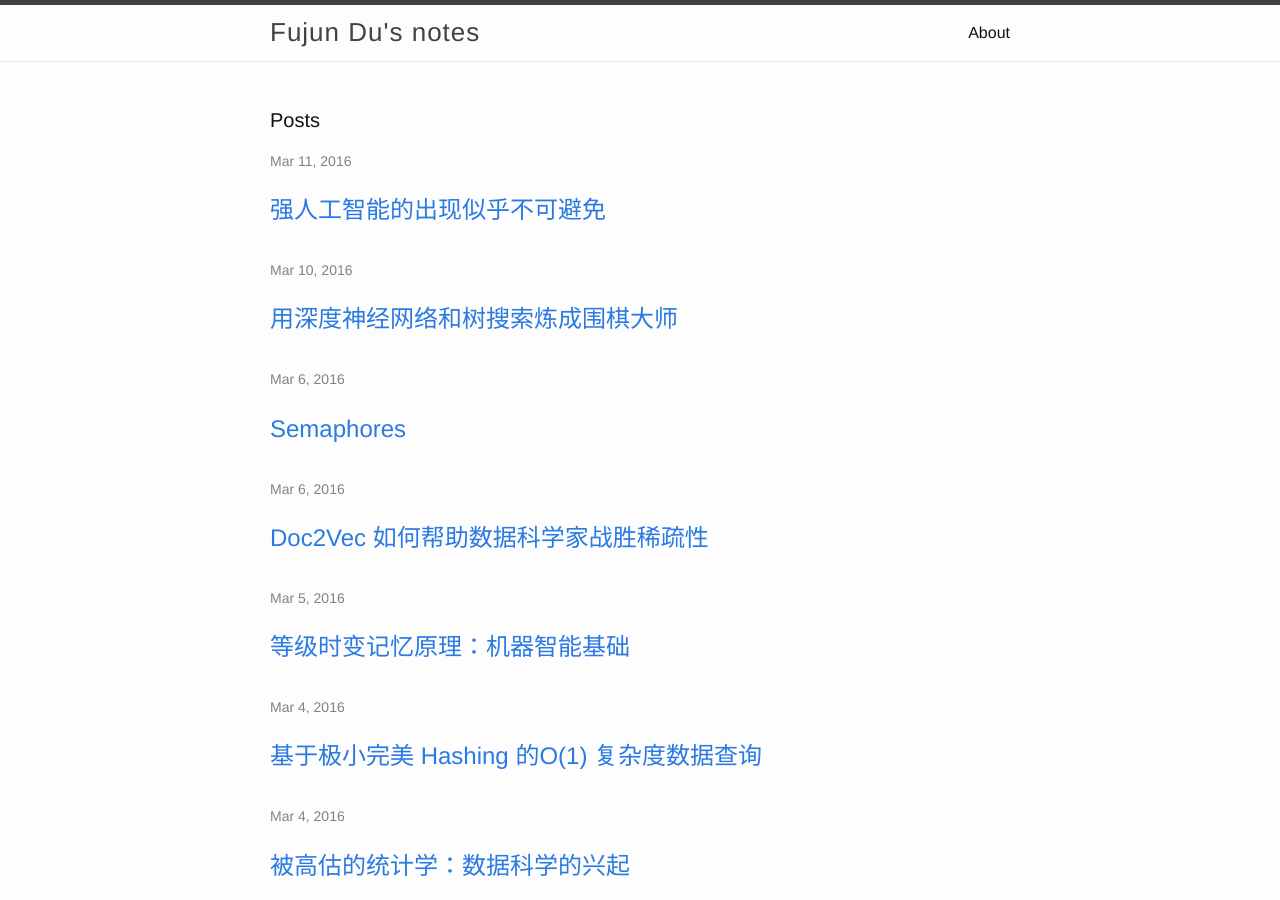
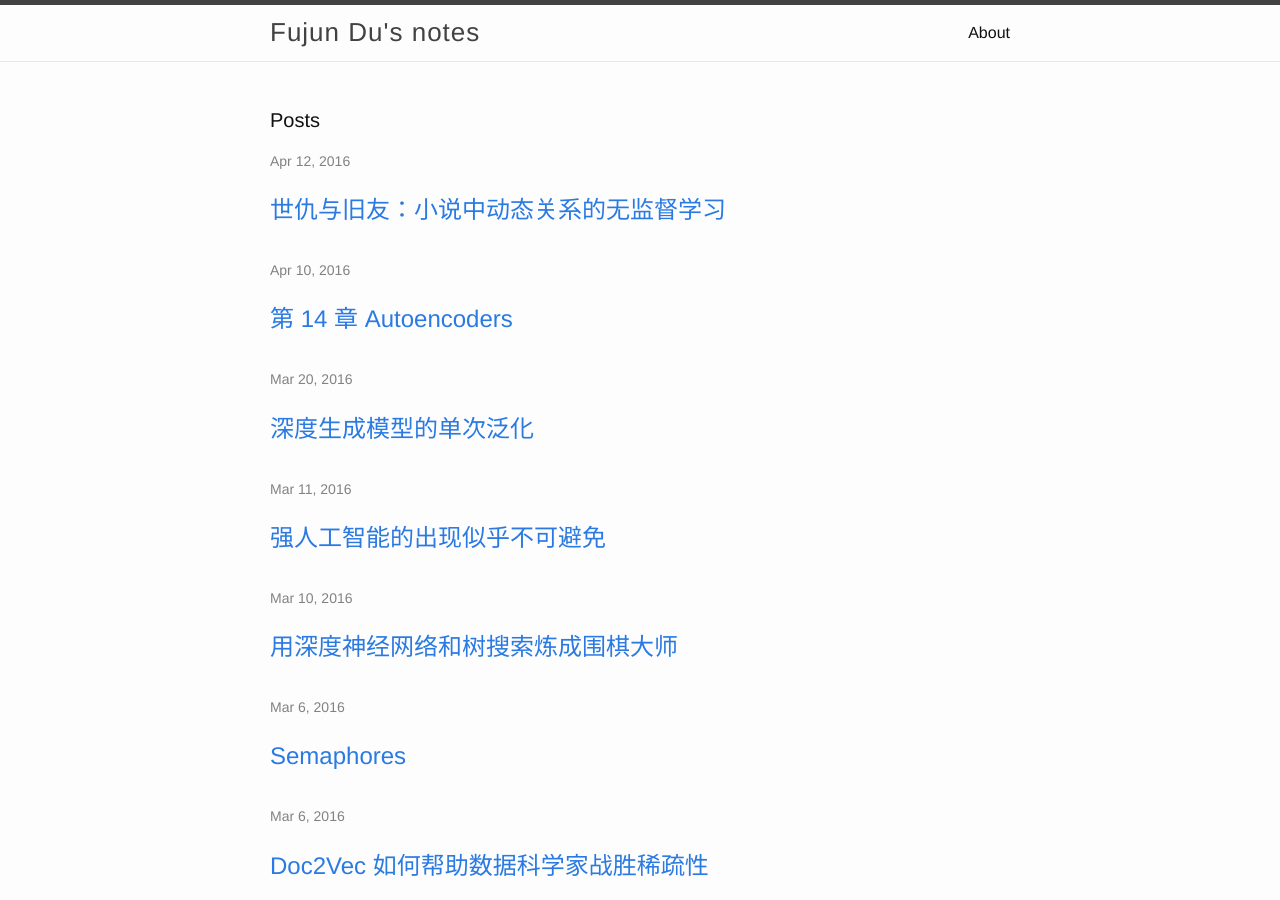
Before and after one commit to fjdu/fjdu.github.io, a Jekyll site: the page built from index.html, in a window 1280 px wide and 900 px high. Built offline with Jekyll 4.4.1, drawn with Linux system fonts in a browser that asks for light colours.

Commit message:
new articles

```diff
--- a/_posts/2016-03-11-strong-ai.markdown
+++ b/_posts/2016-03-11-strong-ai.markdown
@@ -11,4 +11,22 @@ categories: artificial intelligence
 
 这里要说的不是程序语言，而是人工智能，或者说，是“通过部分地模仿人类头脑为人类服务的软硬件设备”，所以我提供第三种解读：当一个系统足够复杂、功能足够强大，则必然会引入一些“自省”系统。所谓“自省”，也就是自我反省，比如问“我为什么存在”这种问题就是一种自省。为什么呢？因为要功能强大，这个系统必须回答“自己如何更好地存在”这样的问题，也就是利用搜集的各种信息发现自身局限性并且提高自身的能力，以及“如何更好地发现自身的局限性并提高自身的能力”。当一个系统具有较高水准的这种能力后，就算是拥有智能了。
 
-我觉得吧，如今说强人工智能不可能实现的，可能就跟不久前说电脑不可能在围棋项目上战胜人类的人一样。只要认可人是一台机器 --- 虽然是极端复杂的机器 --- 有什么理由认为同样作为机器的电脑不可能“模拟”人脑的功能呢？
+如今说强人工智能不可能实现的，可能就跟不久前说电脑不可能在围棋项目上战胜人类的人一样。只要认可人是一台机器 --- 虽然是极端复杂的机器 --- 有什么理由认为同样作为机器的电脑不可能“模拟”人脑的功能呢？
+
+人脑的“过度拟合” (overfitting) 一点不比机器的少见。
+
+当然，“预言强人工智能必然出现”这种事，本身就是一种 overfitting。
+
+人类与机器的不同在于，人类面对的外部环境更加复杂多变，而机器面对的输入总是有局限的。并且人类还面对自然选择。
+
+如果说机器自我对局有可能只是在做低水平重复，那么为什么人类在相互对局中可以达到很高水平。我想，把整个围棋的历史作为一个整体看，那么最早的棋手肯定水平比现在差很多。同时人类在下棋这件事上的策略会与人类在别的方面的活动的影响，比如把对弈想象成两军交战等，于是交战的计谋策略可以用到对弈中；目前的机器学习还做不到这样，没办法把在一个领域内学到的策略应用到别的领域，不得不重新学习；当然，研究机器学习算法的人会知道借鉴不同领域的算法，但机器学习算法本身目前据我所知还做不到这一点。
+
+我们可以设想，当计算机通过数百万张猫图学会了猫这个概念后，学到的不仅是猫这个概念，而且还应该学到，把猫推广到别的动物的方法，这样，之后只需要给计算机看几张狗图，就能学会狗的概念。
+
+一部分语言学家常说人类的语言能力是一种天赋，或者说人类头脑里有一种天然生就的“语言器官”，否则难以理解为什么幼儿学语言那么快。也许可以理解为，人类的神经网络存在一种“原初结构”，这种结构可以通过轻微修改实现不同功能，比如视觉听觉语言之类；尽管在大脑内部也许存在先天分区，但也有很大的适应性。也许语言能力视觉能力听觉能力以及抽象思维能力是基于相同或类似的生理构造。
+
+如果人类语言相对动物“语言”有多大不同，这种不同很可能是来自思维能力本身的不同，或者神经元初始构造的不同。
+
+人工智能的进化相对人类而言有个优势：并行进化，或者说基因共享，意思是不同机器之间可以分享最优参数。
+
+但这个优势同时也是劣势：基因的单一性可能导致掉入局部最低陷阱。当外界条件变化时可能不能很好应对。
--- /dev/null
+++ b/_posts/2016-03-20-one-shot-generalization.markdown
@@ -0,0 +1,26 @@
+---
+layout: post
+title:  "深度生成模型的单次泛化"
+date:   2016-03-20 Sun 00:50:49
+categories: artificial intelligence
+---
+
+本文为翻译文章，仅供个人学习之用。
+
+本文作者特别喜欢用 compelling 这个词，简直受不了，并且不确定对应的中文是什么。
+
+<h3>原文网址</h3>
+[arxiv](http://arxiv.org/abs/1603.05106)
+
+
+<h1>摘要</h1>
+
+人类善于仅凭单个例子对新概念和经验进行推理。特别是，人类有单次泛化的能力：遭遇新概念，理解其结构，然后生成概念的有意义的变型。我们基于深度生成模型发展了一套有这种重要能力的机器学习系统；这种模型结合了深度学习的表达能力和贝叶斯推断的推测能力。我们开发了一类基于反馈和注意的序列生成模型。这两个特征让生成模型在密度估计和图像生成方面都达到了领域前沿。我们用三个任务来展示我们模型的单点泛化能力：无条件采样，生成给定概念的新实例，以及生成一系列概念的实例。在所有情形我们的模型都可以在仅仅看一次实例的情况下生成有意义且多样的样本，因此我们的模型提供了一类重要的单次机器学习的一般性模型。
+
+<h1>引言</h1>
+
+<p>考虑图 1 中红框里的部分。我们只需要看里面每个新概念一次，理解它们的结构，然后就能想象并生成每个概念的变型，就像红框下面的那些符号一样。这是人类拥有的单词泛化能力：从一个或少数几个例子推广到新概念的能力。本文中我们开发新的拥有这种能力的模型——可以从实际中可能遇到的数据流做出单次推理，仅使用有限形式的领域知识，并能应用到不同种类的问题。</p>
+
+<p>
+有几种单点泛化的方法。Salakhutdinov et al. (2013) 发展了一个结合了玻耳兹曼机和等级狄利克雷过程的概率模型，可以学习层级概念类别，并且提供了强大的生成模型。最近，Lake et al. (2015) 等人把贝叶斯规划学习所具有的单次泛化能力视为“神经网络模型的一个挑战”。通过把深度神经网络嵌入到层级隐变量模型里并与近似贝叶斯推断的推测能力结合，这个挑战是可以克服的。得到的深度生成模型是一般性的图像模型，准确且可伸缩，前沿，具有重要的泛化能力。
+</p>
--- /dev/null
+++ b/_posts/2016-04-10-Goodfellow-chap14-autoencoder.markdown
@@ -0,0 +1,119 @@
+---
+layout: post
+title:  "第 14 章 Autoencoders"
+date:   2016-04-10 Sun 15:58:57
+categories: deep learning
+---
+
+译自 Ian Goodfellow, Yoshua Bengio, 以及 Aaron Courville 的书
+[Deep Learning](http://www.deeplearningbook.org/)。
+
+<hr><p></p>
+
+<p>
+自动编码器 (autoencoder) 是用来把输入拷贝到输出的一种神经网络。其内部有个隐含层 \(h\)，描述了用来表征输入的一种编码。这种网络可以看作由两部分组成：一个编码函数 \(h = f(x)\) 和一个生成重构的解码器 \(r = g(h)\)。图 14.1 描述了这个架构。如果自动编码器对每个输入 \(x\) 都给出 \(g(f(x)) = x\)，那其实是没什么用的。换言之，自动编码器被设计得不会完美拷贝。通常限制它们只近似拷贝，并且只拷贝跟训练数据类似的输入。由于被强迫优先拷贝输入的某些方面，这种模型常常可以学到数据的有用性质。
+</p>
+
+<p>
+现代自动编码器把作为决定性函数的编码器和解码器推广到随机映射 \(p_\text{编码}(h | x)\) 和 \(p_\text{解码}(x | h)\)。
+</p>
+
+<p>
+自动编码器的想法一直是几十年来神经网络的历史图景的一部分 (LeCun, 1987; Bourlard and Kamp, 1988; Hinton and Zemel, 1994)。自动编码器的传统用途是维度约简或特征学习。近期，自动编码器和隐含变量模型之间理论上的联系将自动编码器提到了生成模型的前沿 (第 20 章)。自动编码器可以看成前馈网络的特殊情形，并且可以用相同的技术训练，比如通过逆向传播计算梯度，接着进行 minibatch 的梯度下降。与一般前馈网络不同饿的是，自动编码器也可用<em>再流通</em> (recirculation; Hinton and McClelland, 1988) 算法训练，这种算法是基于对原始输入和重构输入对网络的激活度的比较。再流通比逆向传播更有生物意义，但很少用到机器学习应用中。
+</p>
+
+<section>
+
+<h2>14.1 亚完备自动编码器</h2>
+
+<p>
+把输入拷贝到输出可能听起来没什么用，但一般我们对解码器的输出并不关心。相反，我们希望通过训练自动编码器执行输入拷贝任务会给出具备有用特性的 \(h\)。
+</p>
+
+<p>
+一种从自动编码器获得有用特性的办法是限制 \(h\) 比 \(x\) 维度低，这样的被称为<em>亚完备</em> (undercomplete)。亚完备表征学习强迫自动编码器抓住训练数据里最显著的特征。
+</p>
+
+<p>
+训练过程可以简单地描述为最小化损失函数
+\[
+    L(x, g(f(x)))
+\]
+这里 \(L\) 是惩罚 \(g(f(x))\) 与 \(x\) 的差异度的损失函数，比如可以是误差的均方。
+</p>
+
+<p>
+当解码器是线性而 \(L\) 是均方差，亚完备自动编码器会张成跟 PCA (主成分分析) 一样的子空间。这种情况下，被训练用来进行拷贝工作的自动编码器学到了训练数据的主子空间 (principle subspace)。
+</p>
+
+<p>
+当 \(f\) 和 \(g\) 是非线性函数时，自动编码器可以学到比 PCA 更强大的非线性推广。可惜，如果给编码器和解码器太大的容量，则自动编码器可以学会执行拷贝任务而不提取出数据分布的有用信息。理论上，可以想象一种一维编码的自动编码器，其强大的非线性编码器可以把任何训练样例 \(x^{(i)}\) 表达为编码 \(i\)。解码器可以学会把这些整数指标映射回特定训练样例的值。这种情况实际中不会出现，但它清除地阐释了容量太大的自动编码器学不到关于数据集的任何有用信息这个现象。
+</p>
+
+</section>
+
+<section>
+
+<h2>14.2 规范化自动编码器</h2>
+<p>
+上一节讲了容量太大的亚完备自动编码器学不到有用东西的问题。
+</p>
+
+<p>
+如果隐含编码的维度被允许等于输入数据的维度，或者在<em>过完备</em> (overcomplete) 情形，隐含编码的维度超过输入维度，类似问题也会出现。这些情况下即便线性编码器和线性解码器也能学会拷贝输入到输出而学不到关于数据分布的有用信息。
+</p>
+
+<p>
+理想情况下，基于要模拟的数据分布的复杂度选择编码维度和编码器和解码器的容量，可以成功训练任何自动编码器架构。规范化自动编码器提供了这种能力。与其通过限制编码器和解码器深度以及限制码长的方法限制容量，规范化自动编码器采用了一个鼓励模型在除了拷贝输入之外还拥有别的性质的损失函数。别的性质包括表征的稀疏度，表征的导数保持较小，以及在输入噪音和输入数据缺失时的强壮性。规范化自动编码器可以是非线性和过完备的，但仍能学到数据的有用信息，尽管模型容量已经大到足以学到平凡的恒等拷贝函数。
+</p>
+
+<p>
+除了这里描述的可以自然地解释为规范化自动编码器到方法之外，几乎所有包含隐含变量且拥有推测过程 (用来计算给定输入的隐含表示) 的生成模型都可被视为一种特殊的自动编码器。有两类强调这种联系的生成模型方法，一类是 Helmholtz machine (Hinton et al, 1995b) 的后来者，比如变分自动编码器 (20.10.3 节)，一类是生成性的随机网络 (20.12 节)。这些模型自然习得输入的高容量过完备编码，而不需要规范化就能让这些编码有用。
+</p>
+
+<section>
+
+<h3>14.2.1 稀疏自动编码器</h3>
+
+<p>
+稀疏自动编码器就是在训练标准上加了一个针对编码层 \(h\) 的稀疏度惩罚项 \(\Omega(h)\)
+\[
+    L(x, g(f(x))) + \Omega(h)
+\]
+这里 \(g(h)\) 是解码器输出，而一般我们让 \(h = f(x)\)。
+</p>
+
+<p>
+稀疏自动编码器一般用来替诸如分类这样的任务学习特征。稀疏编码器必须对数据集的独特统计特征作出响应，而不是简单地作为一个恒等函数。这样，稀疏度惩罚下训练出的模型可以学到有用特征。
+</p>
+
+<p>
+我们可以把 \(\Omega(h)\) 简单地想象为添加到前馈网络的一个规范项，这个前馈网络的主要任务是把输入拷贝到输出 (非监督学习目标)，同时还可能还进行其它依赖于那些稀疏特征的监督性任务 (监督性学习目标)。与其它诸如权重衰减这样的规范项不同，对这个规范项并没有一个直接的贝叶斯解释。正如第 5.6.1 节描述的那样，通过权重衰减和其它规范惩罚训练可以解释为贝叶斯推断的 MAP 近似，在这里作为惩罚的规范项对应模型参数的先验分布。这种观点下，规范化的最大似然对应于最大化 \(p(\theta | x)\)，这等价于最大化 \(\log p(x | \theta) + \log p(\theta)\)。\(\log p(x | \theta)\) 这项是通常的数据对数似然项，而 \(\log p(\theta)\) 是参数的对数先验分布。这种观点在第 5.6 节讲了。规范化自动编码器不能这么解释，因为规范化依赖于数据，所以按定义不是先验的。我们仍然可以把这些规范化设想为对函数的隐含偏好。
+</p>
+
+<p>
+与其把稀疏度惩罚设想为拷贝任务的规范项，我们可以把整个稀疏自动编码器框架想象为对包含隐含变量的生成模型的最大似然训练的近似。假设我们有一个模型，包含可见变量 \(x\) 和隐含变量 \(h\)，它们之间有明确的联合分布 \(p_\text{模型}(x, h) = p_\text{模型}(h) p_\text{模型}(x | h)\)。我们把 \(p_\text{模型}(h)\) 称为模型关于隐含变量的先验分布，代表模型在看到 \(x\) 之前的信念。这里“先验”这个词跟之前的意义不同了，之前是用来表达我们在看到训练数据之前对模型参数的信念。似然函数可以分解为
+\[
+    \log p_\text{模型}(x) = \log \sum_{h} p_\text{模型}(h, x)。
+\]
+我们可以把自动编码器想象为用 \(h\) 的一个极可能取值对这个求和的点估计近似。这类似于稀疏编码生成模型 (13.4 节)，但这里 \(h\) 是参数化编码器的输出，而不是推断最可能 \(h\) 的优化过程的输出。按这个观点，对于给定的 \(h\)，我们最大化
+\[
+    \log p_\text{模型}(x) = \log p_\text{模型}(h) + \log p_\text{模型}(x | h)。
+\]
+\(\log p_\text{模型}(h)\) 这项可以引入稀疏性。比如，Laplace 先验分布
+\[
+    p_\text{模型}(h_i) = \frac{\lambda}{2} e^{-\lambda |h_i|},
+\]
+对应于绝对值稀疏度惩罚。通过把对数先验表达为绝对值惩罚，我们得到
+\[
+    \Omega(h) = \lambda \sum_i |h_i|
+\]
+\[
+    -\log p_\text{模型}(h) = \sum_i \left(\lambda |h_i| - \log \frac{\lambda}{2}\right) = \Omega(h) + \text{const}
+\]
+这里常数项只依赖于 \(\lambda\)，不依赖 \(h\)。我们通常把 \(\lambda\) 处理为一个超级参数，并且去掉那个不影响结果的常数项。其它先验分布，比如 Student-\(t\) 分布也能引起稀疏性。按照这种将稀疏性视为来自 \(p_\text{模型}(x)\) 对最大似然学习近似的效应的观点，稀疏度惩罚根本不是一个规范项，而只是模型在其隐含变量上的分布的后果。这个观点提供了训练自动编码器的另一种动机：作为一种近似训练生成模型的方法。它也提供了自动编码器习得的结果为什么有用的解释：它们描述了可以解释输入的隐含变量。
+</p>
+
+</section>
+
+</section>
--- /dev/null
+++ b/_posts/2016-04-12-fictional-relationship.markdown
@@ -0,0 +1,80 @@
+---
+layout: post
+title:  "世仇与旧友：小说中动态关系的无监督学习"
+date:   2016-04-12 Tue 02:18:20
+categories: machine learning
+---
+
+这是一篇翻译文章。原文作者是 [Mohit Iyyer](https://www.cs.umd.edu/~miyyer/) 等人。
+
+<h3>
+原文链接
+</h3>
+[Feuding Families and Former Friends: Unsupervised Learning for Dynamic Fictional Relationships](https://www.cs.umd.edu/~miyyer/pubs/2016_naacl_relationships.pdf)
+
+<hr>
+<p></p>
+
+<section>
+<h2>摘要</h2>
+<p>
+理解小说两个角色之间的关系如何随着时间变化 (比如从最好的朋友变成死敌) 是数字人文里的一个主要挑战。我们为这个任务提出一种新的非监督神经网络，引入词典学习来生成可解释的精确关系轨迹。之前描述文学关系的工作依赖于用预先规定好的标签做了标注的剧情概要，而我们的模型从小说原文数据集学到一系列全局关系描述符和每种关系的描述符的轨迹。我们发现我们的模型学到了事件的描述符 (比如婚礼或谋杀)，以及人际状态描述符 (比如爱与悲伤)。我们的模型在两个众包任务上超过了话题模型的基准线，并且我们发现了与一个先存数据集中的标注的关系。
+</p>
+</section>
+
+<section>
+<h2>1. 描述角色关系</h2>
+<p>
+当书中两个角色分面包时，他们的这一餐这是处于生理需求，还是意味着更多？ Cognard-Black et al. (2014) 认为这种简单的互动反映了角色的多样性和背景，而 Foster (2009) 认为一顿饭的气氛可以预示一本书余下部分的走向。为了支持这些理论，学者们用他们的文学专长在不同书之间建立联系：Gabriel Conroy’s
+dissonance from his family at a sumptuous feast in
+Joyce’s The Dead, the frustration of Tyler’s mother in
+Dinner at the Homesick Restaurant, and the grudging respect for a blind man eating meatloaf in Carver’s
+Cathedral.
+</p>
+
+<p>
+然而，这些洞察来之不易。经年累月的细致阅读和内化才能在书籍之间建立联系，这意味着关系的对称性和原型很可能继续隐藏在每年出版的成千上万本书中，除非文学专家主动地去搜集这些关系。
+</p>
+
+<p>
+自然语言处理技术可以发现文本中的模式 (Jockers, 2013)，被越来越多地用来辅助这些文学探索。第 6 节我们回顾已有的利用固定标签分类或聚类书中角色关系 (朋友或敌人) 的技术。但这些技术忽略了不在已有语汇中的角色互动，并且不能处理关系在一本书的进程中演化动态性，比如 the vampiric downfall of Lucy and Arthur’s engagement in Dracula (Figure 1) or Winston Smith’s rat-induced betrayal of Julia in 1984.
+</p>
+
+<p>
+为了处理这个问题，我们提出非监督关系建模的任务，让模型为每对文学形象同时学习关系描述符集合以及关系演化轨迹。不同于赋予一个特定关系单个描述符，学到的轨迹是一个描述符序列 (图 1)。
+</p>
+
+<p>
+Gruber et al. (2007) 的贝叶斯隐含话题马尔科夫模型 (HTMM) 自然称为我们这个任务的选择，因为它可以计算关系描述符 (以话题的形式)，且有额外的时间组件。但是我们的实验表明 HTMM 学到的描述符会不自洽，且等多关注于事件和环境 (比如饭局，室外) 而不是人际状态如喜悦和悲伤等。
+</p>
+
+<p>
+受近期深度学习进展的鼓舞，我们提出关系建模网络 (RMN)，一个深度复现自动编码器的新变种，引入词典学习来学习关系描述符。在两个众包评价上 RMN 取得了比 HTMM 和别的话题模型基准线更好的描述符一致性和轨迹精度 (第 4 节)。第 5 节讲了定性结果并与已有的文学研究建立了联系。
+</p>
+</section>
+
+<section>
+<h2>2. 一个角色互动数据集</h2>
+<p>
+我们的数据集包含来自 Project Gutenberg 和其它网络来源的 1383 部虚构作品。前者包含有限的主要是古典的文学作品 (不含科幻)，所以我们加了更多的不同风格的当代小说 (推理，言情，奇幻)。
+</p>
+
+<p>
+为了识别角色提及，我们运行了 Book-NLP 流程 (Bamman et al. 2014)；这流程包含角色名字聚类，被引用角色的识别，以及共同指代的分辨。对每个检测到的角色提及，我们定义一个跨越提及之前 100 个和之后 100 个词的窗口。我们没有使用句子和段落边界，因为它们对不同作者变化很大 (e.g., William Faulkner routinely wrote single sentences longer than many of Hemingway’s paragraphs)。我们数据集里的所有窗口都包含刚好对两个角色的提及。这是个相当严格的要求，强制减小了数据大小，而包含多于两个角色的窗口一般噪音较多。
+</p>
+
+<p>
+识别出可用的窗口后，我们过滤掉那些少于五个窗口的关系。不这样做的话，我们的数据集会被不重要角色的短暂关系占据；这是不想要的，因为我们关注的是长期的、可变的关系。最后，我们过滤了词库，删掉了 500 个最常见的词语，以及那些在少于 100 本书中出现的词语。后一个步骤帮助纠正时间阶段和流派导致的变化 (e.g., “thou” and “thy” found in older works
+like the Canterbury Tales)。最终的数据集包含 20013 个关系和 380408 个窗口，而词库包含 16223 个词。
+</p>
+</section>
+
+<section>
+<h2>3. 关系建模网络</h2>
+<p>
+本节给出将 RMN 用于关系建模的数学描述。我们的模型在思想上跟话题模型类似：给定一个输入数据集，RMN 的输出是关系描述符 (话题) 集合，以及——对数据集中的每个关系——一个轨迹，或者一系列这些描述符的概率分布 (文档-话题分派)。然而，RMN 使用了深度学习来更好地控制描述符一致性和轨迹平滑性 (第 4 节)。
+</p>
+
+<h3>3.1 问题的形式化</h3>
+
+</section>
```
